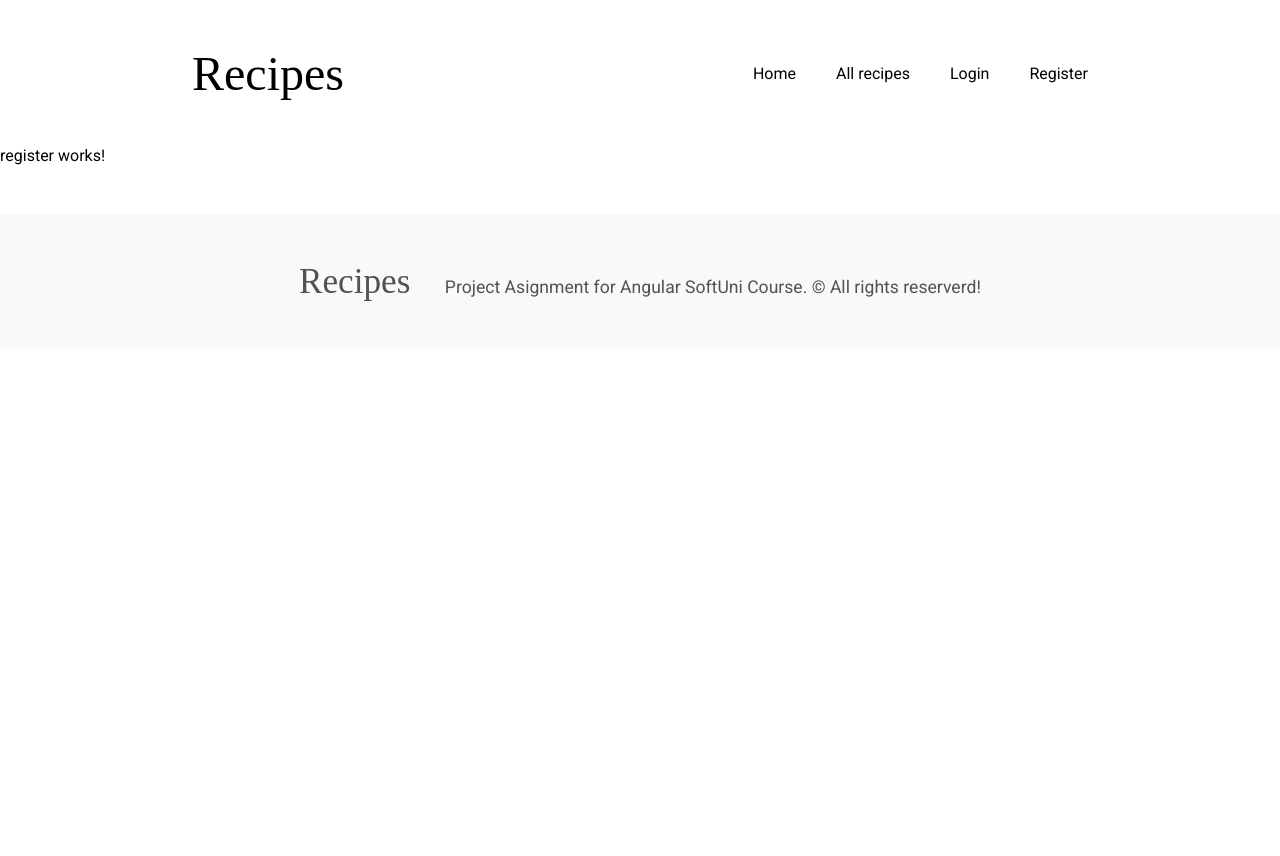
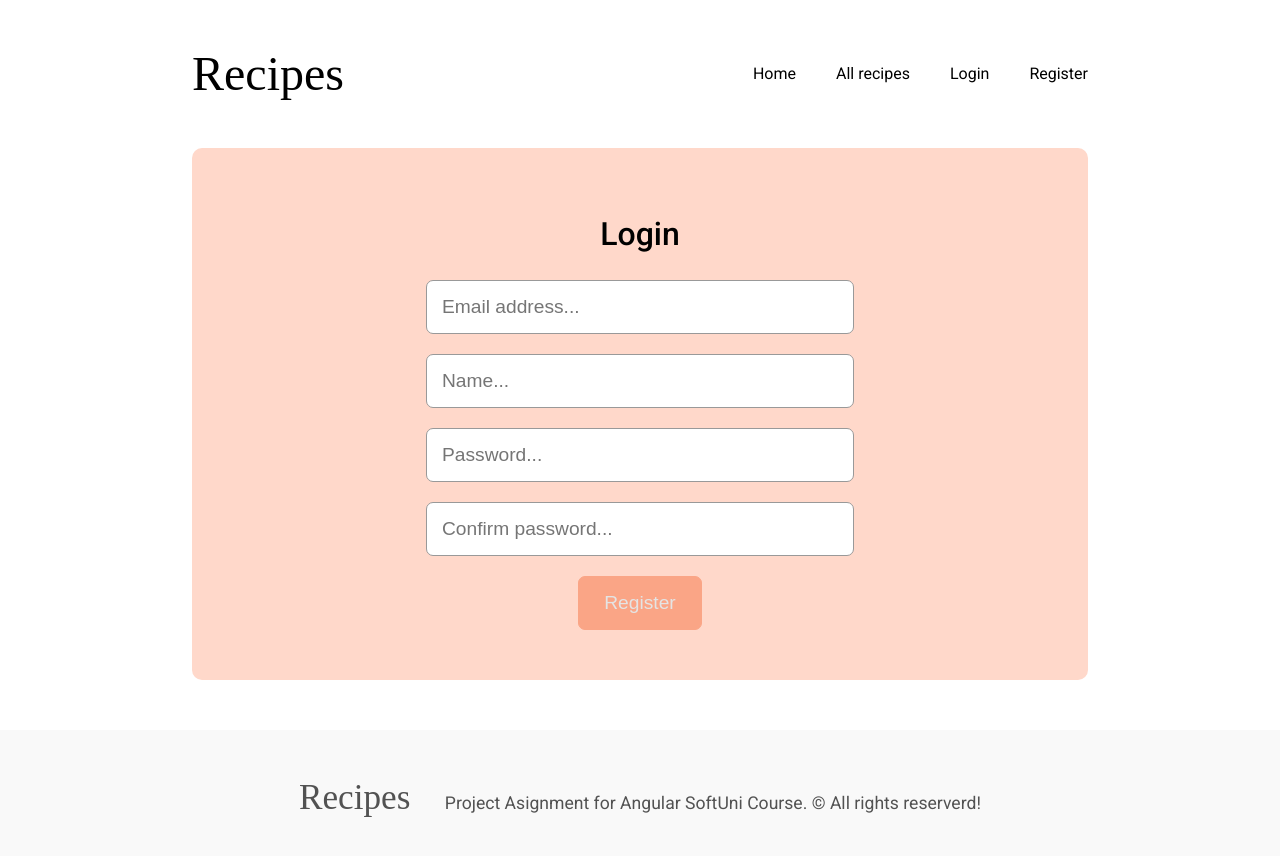
Before and after one commit to mgenovski/recipes, an Angular app: page /register in a window 1280 px wide. Shown: the top 856 px of the page. Before the commit the page ends 800 px from the top, so only its background shows below. Built offline with nearby package versions, Linux system fonts and the light colour scheme; a web font is replaced by a local one.

Commit message:
Add register form and validation

```diff
--- a/src/app/auth/login/login.component.ts
+++ b/src/app/auth/login/login.component.ts
@@ -34,6 +34,7 @@ export class LoginComponent implements OnInit {
       next: user => {
         localStorage.setItem('name', user.name);
         localStorage.setItem('email', user.email);
+        localStorage.setItem('id', user._id);
         localStorage.setItem('accessToken', user.accessToken);
         this.router.navigate(['']);
       },
--- a/src/app/auth/register/register.component.css
+++ b/src/app/auth/register/register.component.css
@@ -0,0 +1,62 @@
+.register {
+    width: 70%;
+    padding: 20px 20px 50px 20px;
+    background-color: #FFD8CA;
+    border-radius: 10px;
+    margin: 0 auto;
+    text-align: center;
+    font-weight: 500;
+}
+
+.register h2 {
+    font-size: 2em;
+    margin: 50px 0 30px 0;
+    font-family: Roboto;
+}
+
+.register input {
+    width: 50%;
+    font-size: 1.2em;
+    padding: 15px;
+    border-radius: 7px;
+    border: 1px solid #999;
+    display: block;
+    margin: 20px auto;
+}
+
+.register button {
+    border-radius: 7px;
+    padding: 15px 25px;
+    font-size: 1.2em;
+    background-color: #ff642b;
+    color: #fff;
+    cursor: pointer;
+    transition: all 0.6s;
+    border: 1px solid #f95a20;
+}
+
+.register button:hover {
+    background-color: #FF8051;
+}
+
+.register button:disabled {
+    background-color: #faa586;
+    cursor: default;
+    color: rgb(228, 228, 228);
+    border: 1px solid #faa586;
+}
+
+.alert-error {
+    width: 50%;
+    border: 2px solid red;
+    border-radius: 7px;
+    color: red;
+    margin: 0 auto;
+    padding: 20px;
+    text-align: left;
+}
+
+.register p {
+    margin: 10px;
+    color: #ef480b;
+}
--- a/src/app/auth/register/register.component.html
+++ b/src/app/auth/register/register.component.html
@@ -1 +1,39 @@
-<p>register works!</p>
+<div class="register">
+    <div *ngIf="!!registerError" class="alert-error">{{registerError}}</div>
+    <h2>Login</h2>
+    <form [formGroup]="registerFormGroup" (ngSubmit)="handleRegister()">
+
+        <input formControlName="email" type="email" placeholder="Email address..." name="email">
+        <ng-container
+            *ngIf="registerFormGroup.controls['email'].touched && registerFormGroup.controls['email'].invalid">
+            <p *ngIf="registerFormGroup.controls['email'].errors?.['required']" class="error">Email is required!</p>
+            <p *ngIf="registerFormGroup.controls['email'].errors?.['email']" class="error">Email is not valid!</p>
+        </ng-container>
+
+        <input formControlName="name" type="text" placeholder="Name..." name="name">
+        <ng-container
+            *ngIf="registerFormGroup.controls['name'].touched && registerFormGroup.controls['name'].invalid">
+            <p *ngIf="registerFormGroup.controls['name'].errors?.['required']" class="error">Name is required!</p>
+            <p *ngIf="registerFormGroup.controls['name'].errors?.['minlength']" class="error">Name should be at least 2 characters long!</p>
+        </ng-container>
+
+        <ng-container formGroupName="passwords">
+            <input formControlName="password" type="password" placeholder="Password..." name="password">
+            <ng-container
+                *ngIf="passwordsGroup.controls['password'].touched && passwordsGroup.controls['password'].invalid">
+                <p *ngIf="passwordsGroup.controls['password'].errors?.['required']" class="error">Password is
+                    required!</p>
+                <p *ngIf="passwordsGroup.controls['password'].errors?.['minlength']" class="error">Password must be
+                    at least 5 characters!</p>
+            </ng-container>
+
+            <input formControlName="repass" type="password" placeholder="Confirm password..." name="repass">
+            <ng-container
+                *ngIf="passwordsGroup.controls['repass'].touched && passwordsGroup.controls['repass'].errors?.['passwordMissmatch']">
+                <p>Passwords do not match</p>
+            </ng-container>
+        </ng-container>
+
+        <button [disabled]="registerFormGroup.invalid">Register</button>
+    </form>
+</div>
--- a/src/app/auth/register/register.component.ts
+++ b/src/app/auth/register/register.component.ts
@@ -1,4 +1,8 @@
 import { Component, OnInit } from '@angular/core';
+import { FormBuilder, FormControl, FormGroup, Validators } from '@angular/forms';
+import { Router } from '@angular/router';
+import { UserService } from 'src/app/core/user.service';
+import { emailValidator, passwordMatch } from '../util';
 
 @Component({
   selector: 'app-register',
@@ -7,9 +11,48 @@ import { Component, OnInit } from '@angular/core';
 })
 export class RegisterComponent implements OnInit {
 
-  constructor() { }
+  public registerError: string = ''
+
+  passwordControl = new FormControl(null, [Validators.required, Validators.minLength(5)]);
+
+  get passwordsGroup(): FormGroup {
+    return this.registerFormGroup.controls['passwords'] as FormGroup;
+  }
+
+  registerFormGroup: FormGroup = this.formBuilder.group({
+    email: new FormControl('', [Validators.required, emailValidator]),
+    'passwords': new FormGroup({
+      'password': this.passwordControl,
+      'repass': new FormControl(null, [Validators.required, passwordMatch(this.passwordControl)]),
+    }),
+    name: new FormControl('', [Validators.required, Validators.minLength(2)]),
+  });
+
+
+
+  constructor(
+    private formBuilder: FormBuilder,
+    private userService: UserService,
+    private router: Router) { }
+
 
   ngOnInit(): void {
   }
 
+  handleRegister(): void {
+    this.registerError = '';
+    this.userService.register$(this.registerFormGroup.value.email, this.registerFormGroup.value.passwords.password, this.registerFormGroup.value.name).subscribe({
+      next: user => {
+        localStorage.setItem('name', user.name);
+        localStorage.setItem('email', user.email);
+        localStorage.setItem('id', user._id);
+        localStorage.setItem('accessToken', user.accessToken);
+        this.router.navigate(['']);
+      },
+      complete: () => {},
+      error: (err) => {
+        this.registerError = err.error.message;
+      }
+    });
+  }
 }
--- a/src/app/auth/util.ts
+++ b/src/app/auth/util.ts
@@ -21,8 +21,8 @@ export function emailValidator(control: AbstractControl): ValidationErrors | nul
 
 
 export function passwordMatch(passwordFormControl: AbstractControl) {
-    const validtorFn: ValidatorFn = (rePasswordFormControl: AbstractControl) => {
-        if (passwordFormControl.value !== rePasswordFormControl.value) {
+    const validtorFn: ValidatorFn = (repassFormControl: AbstractControl) => {
+        if (passwordFormControl.value !== repassFormControl.value) {
             return {
                 passwordMissmatch: true
             }
--- a/src/app/core/user.service.ts
+++ b/src/app/core/user.service.ts
@@ -30,6 +30,16 @@ export class UserService {
       )
   }
 
+  register$(email: string, password: string, name: string): Observable<IUser> {
+    return this.httpClient
+      .post<IUser>(`${environment.apiUrl}/users/register`, {email, password, name}, { observe: 'response' })
+      .pipe(
+        tap(response => {}),
+        map(response => response.body as any),
+        tap(user => this.currentUser = user)
+      )
+  }
+
   getProfile$(): Observable<IUser> {
     return this.httpClient.get<IUser>(`${environment.apiUrl}/users/profile`, { withCredentials: true })
       .pipe(tap(user => this.currentUser = user))
@@ -39,7 +49,4 @@ export class UserService {
     localStorage.clear();
   }
 
-  register$(userData: CreateUserDto): Observable<IUser> {
-    return this.httpClient.post<IUser>(`${environment.apiUrl}/register`, userData, { withCredentials: true })
-  }
 }
```
